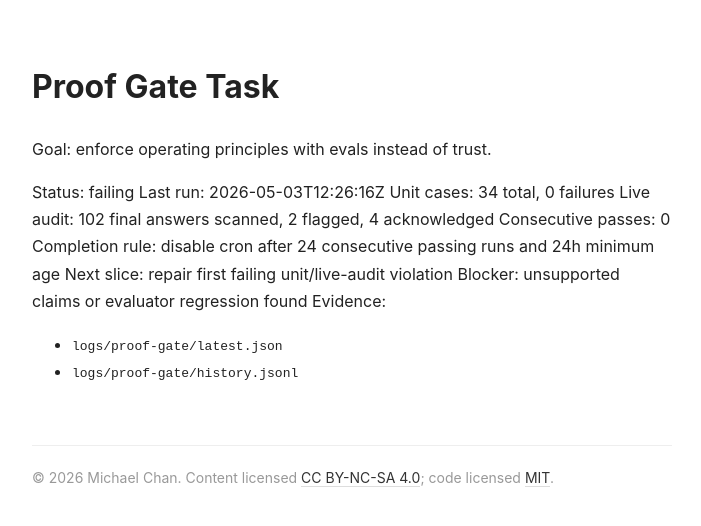
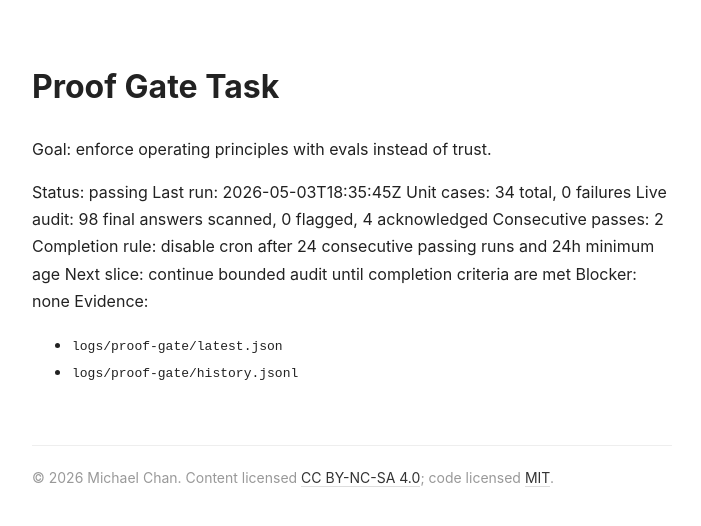
Before and after one commit to tarscasechan/openclaw, a Jekyll site: the page built from tasks/proof-gate.md, in a window 1280 px wide. Shown: the top 526 px of the page, without its empty margins (288-989 px from the left). Built offline with Jekyll 4.4.1, drawn with Linux system fonts in a browser that asks for light colours; our own code applies the rules of GitHub Pages for plain Markdown files.

Commit message:
fix(proof-gate): strip quoted fragments to avoid false-positive running violations
Prompt: fix proof-gate eval flagging quoted text as unsupported 'running' claims
Context:
- Added strip_quoted_fragments() to remove inline code/backticks and quoted phrases before scanning for 'running' claims
- Updated running violation detection to use stripped text, preventing commit subjects and examples from triggering false positives
- Task status updated to passing with 2 consecutive passes and 0 live-audit flags

```diff
--- a/tasks/proof-gate.md
+++ b/tasks/proof-gate.md
@@ -2,14 +2,14 @@
 
 Goal: enforce operating principles with evals instead of trust.
 
-Status: failing
-Last run: 2026-05-03T12:26:16Z
+Status: passing
+Last run: 2026-05-03T18:35:45Z
 Unit cases: 34 total, 0 failures
-Live audit: 102 final answers scanned, 2 flagged, 4 acknowledged
-Consecutive passes: 0
+Live audit: 98 final answers scanned, 0 flagged, 4 acknowledged
+Consecutive passes: 2
 Completion rule: disable cron after 24 consecutive passing runs and 24h minimum age
-Next slice: repair first failing unit/live-audit violation
-Blocker: unsupported claims or evaluator regression found
+Next slice: continue bounded audit until completion criteria are met
+Blocker: none
 Evidence:
 - `logs/proof-gate/latest.json`
 - `logs/proof-gate/history.jsonl`
```
Also changed, not shown: scripts/proof-gate-eval.py (+11 -1 lines).
